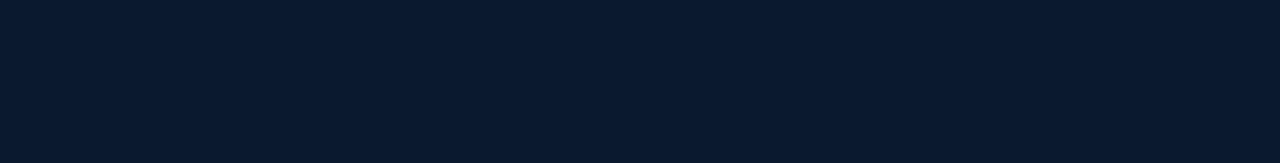
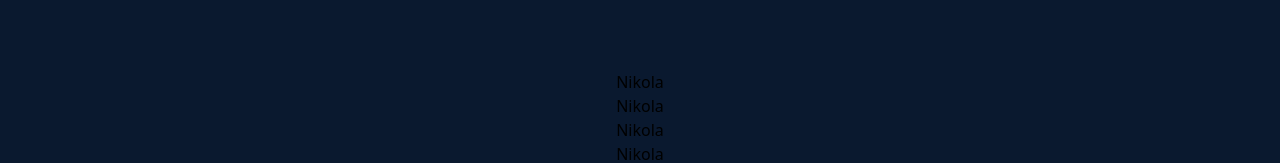
Before and after one commit to nikolaklenje/MyBlogPage, a Next.js app: page / in a window 1280 px wide. Shown: the part 834-997 px from the top of the page. Before the commit the page ends 904 px from the top, so only its background shows below. Built offline with nearby package versions, Linux system fonts and the light colour scheme.

Commit message:
Create component for About Page

```diff
--- /dev/null
+++ b/src/components/layout/about/index.tsx
@@ -0,0 +1,12 @@
+import { FC } from "react";
+
+export const About: FC = () => {
+  return (
+    <>
+      <div>Nikola</div>
+      <div>Nikola</div>
+      <div>Nikola</div>
+      <div>Nikola</div>
+    </>
+  );
+};
--- a/src/components/layout/index.ts
+++ b/src/components/layout/index.ts
@@ -1,5 +1,6 @@
 import { Header } from "./header";
 import { Baner } from "./baner";
 import { Conections } from "./conections";
+import { About } from "./about";
 
-export {Header, Baner, Conections};
+export { Header, Baner, Conections, About };
--- a/src/pages/index.tsx
+++ b/src/pages/index.tsx
@@ -1,11 +1,12 @@
-import { Baner, Header, Conections } from '@/components/layout'
+import { Baner, Header, Conections, About } from "@/components/layout";
 
 export default function Home() {
   return (
     <main className="flex min-h-screen flex-col items-center  ">
-  <Header/>
-  <Conections/>
-  <Baner/>
+      <Header />
+      <Conections />
+      <Baner />
+      <About />
     </main>
-  )
+  );
 }
```
